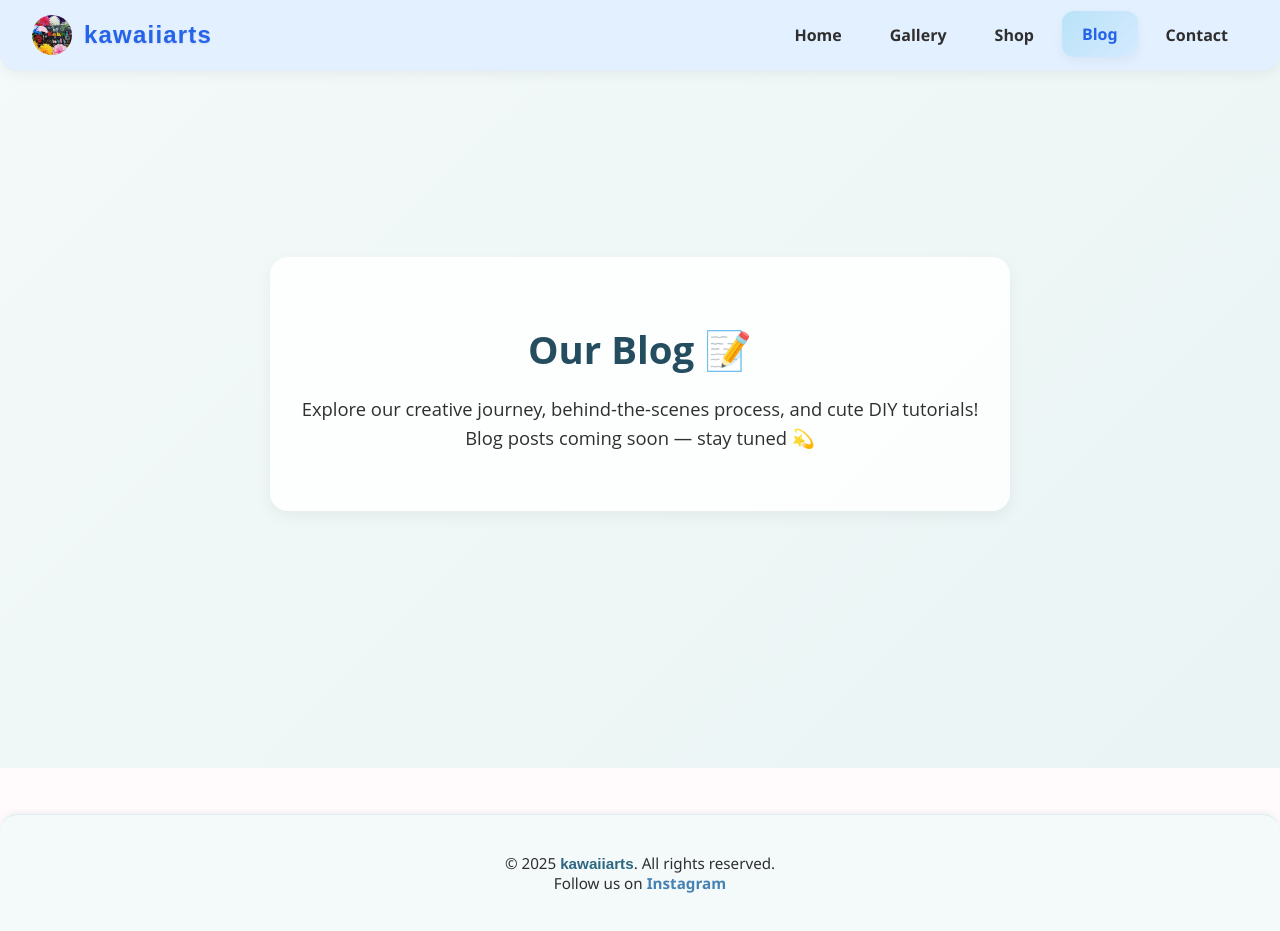
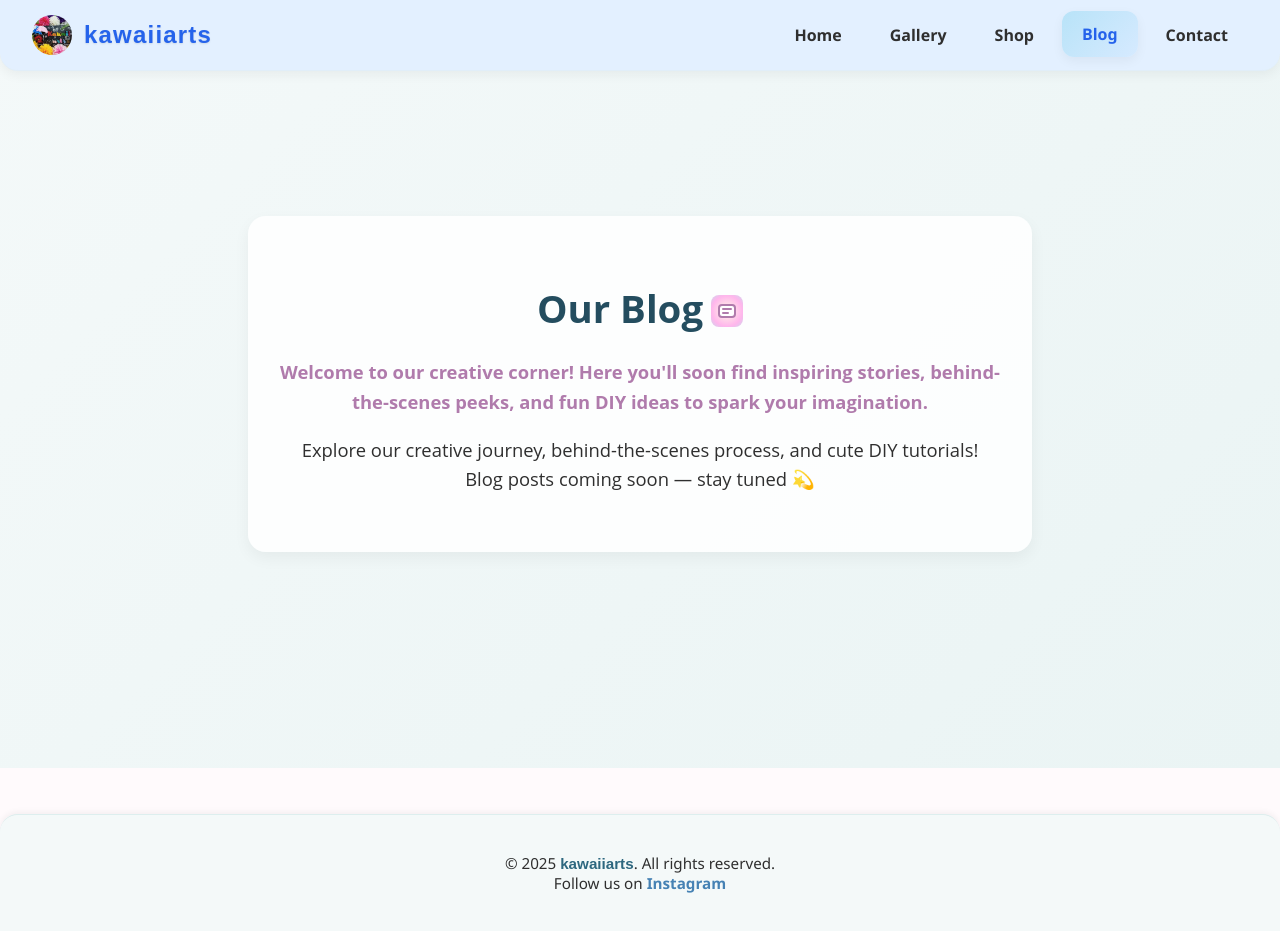
Before and after one commit to Hari-1718/kawaiiarts, a React (Vite) app: page /blog in a window 1280 px wide. Built offline with nearby package versions, Linux system fonts and the light colour scheme.

Commit message:
changes in Home.jsx and Home.css files

```diff
--- a/src/pages/Blog.jsx
+++ b/src/pages/Blog.jsx
@@ -4,7 +4,27 @@ import '../styles/Blog.css';
 const Blog = () => (
   <div className="blog-container">
     <div className="blog-card">
-      <h1>Our Blog 📝</h1>
+      <h1>
+        Our Blog
+        <span className="blog-icon" style={{verticalAlign: 'middle', marginLeft: '8px', display: 'inline-block'}}>
+          <svg width="32" height="32" viewBox="0 0 32 32" fill="none" xmlns="http://www.w3.org/2000/svg">
+            <defs>
+              <radialGradient id="blogGradient" cx="50%" cy="50%" r="80%">
+                <stop offset="0%" stop-color="#fffbe6"/>
+                <stop offset="60%" stop-color="#ffb6ec"/>
+                <stop offset="100%" stop-color="#b7e3ed"/>
+              </radialGradient>
+            </defs>
+            <rect width="32" height="32" rx="8" fill="url(#blogGradient)"/>
+            <g>
+              <rect x="8" y="10" width="16" height="12" rx="3" fill="#fff" stroke="#b07bac" strokeWidth="2"/>
+              <rect x="11" y="13" width="10" height="2" rx="1" fill="#b07bac"/>
+              <rect x="11" y="17" width="7" height="2" rx="1" fill="#b07bac"/>
+            </g>
+          </svg>
+        </span>
+      </h1>
+      <p style={{fontWeight: 'bold', color: '#b07bac', marginBottom: '10px'}}>Welcome to our creative corner! Here you'll soon find inspiring stories, behind-the-scenes peeks, and fun DIY ideas to spark your imagination.</p>
       <p>
         Explore our creative journey, behind-the-scenes process, and cute DIY tutorials!
         <br />
--- a/src/pages/Home.jsx
+++ b/src/pages/Home.jsx
@@ -3,6 +3,16 @@ import '../styles/home.css';
 
 const Home = () => (
   <div className="home">
+    <svg className="string-art-bg" width="100%" height="100%" viewBox="0 0 1200 800" preserveAspectRatio="none" aria-hidden="true">
+      <g strokeWidth="2">
+        <line x1="0" y1="0" x2="1200" y2="800" stroke="#b7e3ed" />
+        <line x1="0" y1="800" x2="1200" y2="0" stroke="#d8f6f0" />
+        <line x1="600" y1="0" x2="600" y2="800" stroke="#faf8f1" />
+        <line x1="0" y1="400" x2="1200" y2="400" stroke="#b7e3ed" />
+        <line x1="300" y1="0" x2="900" y2="800" stroke="#d8f6f0" />
+        <line x1="900" y1="0" x2="300" y2="800" stroke="#faf8f1" />
+      </g>
+    </svg>
     <section className="hero">
       <h1>Welcome to the Kawaii Art World! 🌈</h1>
       <p>
--- a/src/styles/home.css
+++ b/src/styles/home.css
@@ -11,7 +11,20 @@
   --rounded: 18px;
 }
 
+.string-art-bg {
+  position: absolute;
+  top: 0;
+  left: 0;
+  width: 100vw;
+  height: 100vh;
+  z-index: 0;
+  pointer-events: none;
+  opacity: 0.18;
+}
+
 .home {
+  position: relative;
+  z-index: 1;
   padding: 2em 1.2em;
   background: linear-gradient(135deg, var(--primary-bg), var(--secondary-bg));
   max-width: 1100px;
```
